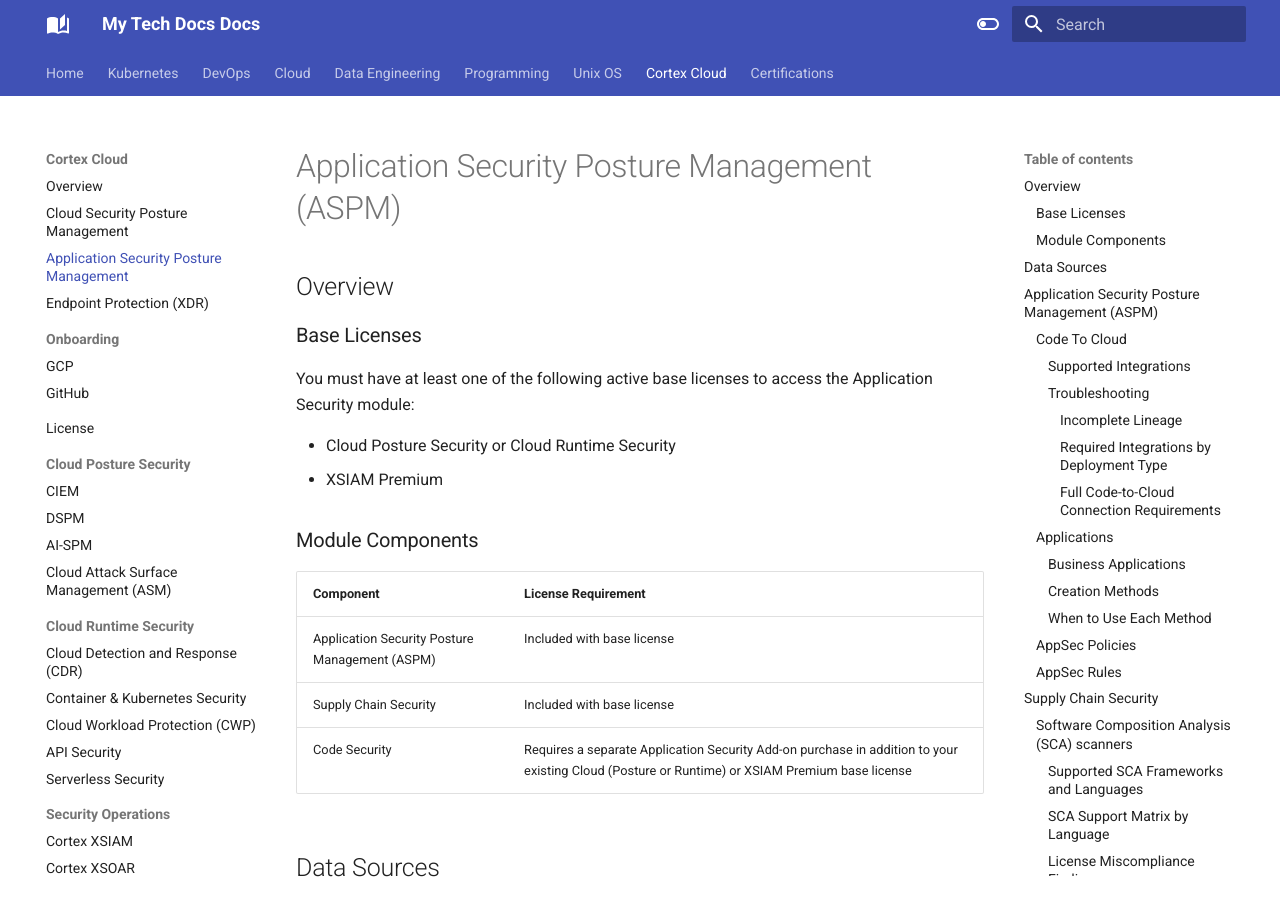
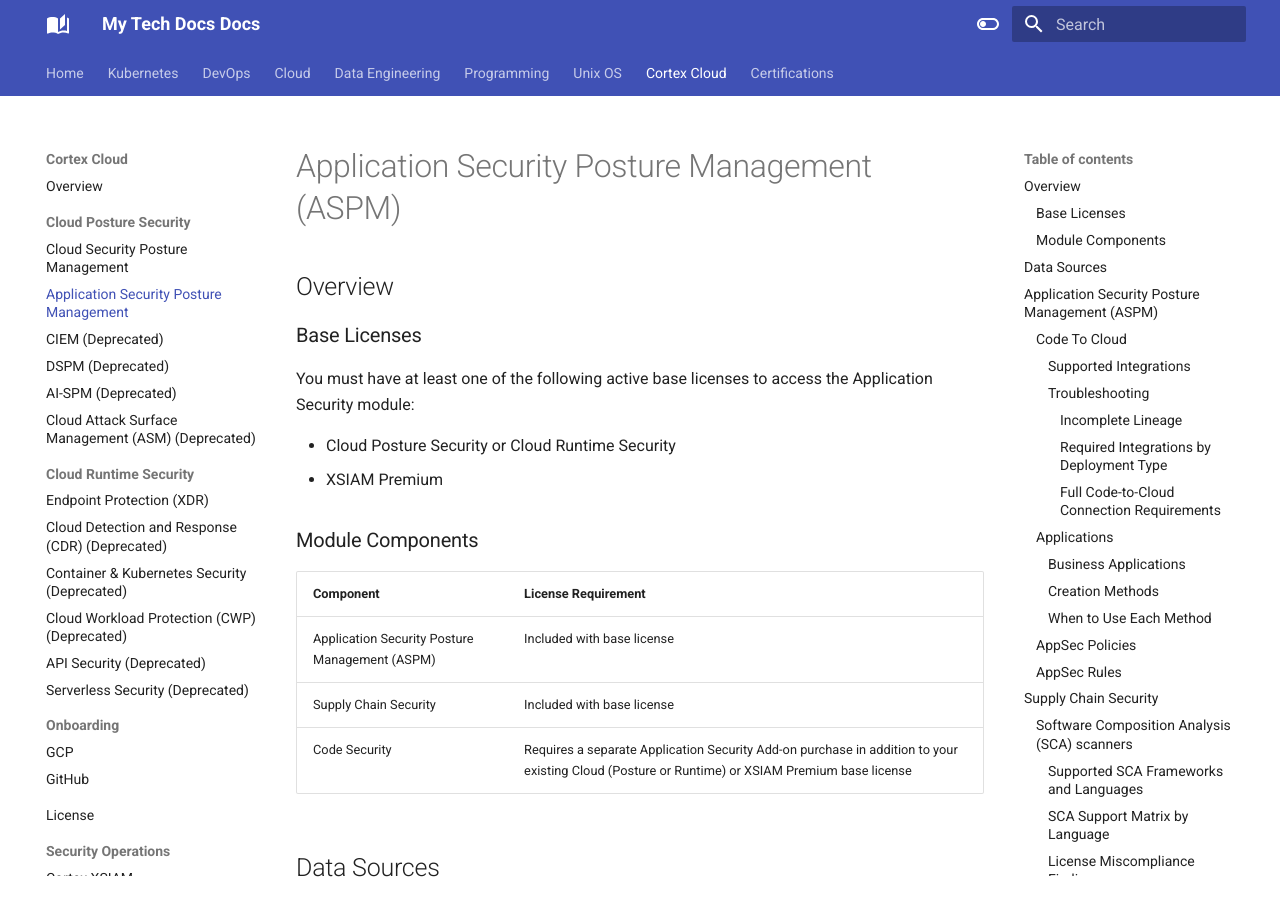
Before and after one commit to fdmsantos/mytechdocs, an MkDocs documentation site: the page built from docs/cortexcloud/cloud-posture/aspm.md, in a window 1280 px wide and 900 px high. Built offline with MkDocs 1.6.1 and Material for MkDocs 9.7.7, drawn with Linux system fonts in a browser that asks for light colours.

Commit message:
Refactoring Location

```diff
--- a/docs/cortexcloud/aspm.md
+++ b/docs/cortexcloud/cloud-posture/aspm.md
@@ -51,7 +51,7 @@ Provides a consolidated view of application risks and vulnerabilities across you
 
 ASPM does not execute scans. Detection and finding generation belong to Code Security (native scanners) and the Supply Chain Security pillar (VCS repository and CI/CD pipeline analysis). ASPM evaluates the findings against unified policies and orchestrates the resulting issues through to remediation.
 
-![ASPM Workflow](images/aspm-workflow.png){ loading=lazy }
+![ASPM Workflow](../images/aspm-workflow.png){ loading=lazy }
 
 [Documentation](https://docs-cortex.paloaltonetworks.com/r/BNCvOg6pEdBp~axnn92pBQ/Bw25CrPQtJJBsL9se8pEhQ)
 
--- a/mkdocs.yml
+++ b/mkdocs.yml
@@ -108,24 +108,24 @@ nav:
           - DNS: unix/networking/dns.md
   - Cortex Cloud:
       - Overview: cortexcloud/cortexcloud.md
-      - Cloud Security Posture Management: cortexcloud/cspm.md
-      - Application Security Posture Management: cortexcloud/aspm.md
-      - Endpoint Protection (XDR): cortexcloud/endpoint-protection.md
+      - Cloud Posture Security:
+          - Cloud Security Posture Management: cortexcloud/cloud-posture/cspm.md
+          - Application Security Posture Management: cortexcloud/cloud-posture/aspm.md
+          - CIEM (Deprecated): cortexcloud/cloud-posture/ciem.md
+          - DSPM (Deprecated): cortexcloud/cloud-posture/dspm.md
+          - AI-SPM (Deprecated): cortexcloud/cloud-posture/ai-spm.md
+          - Cloud Attack Surface Management (ASM) (Deprecated): cortexcloud/cloud-posture/asm.md
+      - Cloud Runtime Security:
+          - Endpoint Protection (XDR): cortexcloud/cloud-runtime/endpoint-protection.md
+          - Cloud Detection and Response (CDR) (Deprecated): cortexcloud/cloud-runtime/cdr.md
+          - Container & Kubernetes Security (Deprecated): cortexcloud/cloud-runtime/container-kubernetes.md
+          - Cloud Workload Protection (CWP) (Deprecated): cortexcloud/cloud-runtime/cwp.md
+          - API Security (Deprecated): cortexcloud/cloud-runtime/api-security.md
+          - Serverless Security (Deprecated): cortexcloud/cloud-runtime/serverless.md
       - Onboarding:
           - GCP: cortexcloud/onboarding/gcp.md
           - GitHub: cortexcloud/onboarding/github.md
       - License: cortexcloud/license.md
-      - Cloud Posture Security:
-          - CIEM: cortexcloud/cloud-posture/ciem.md
-          - DSPM: cortexcloud/cloud-posture/dspm.md
-          - AI-SPM: cortexcloud/cloud-posture/ai-spm.md
-          - Cloud Attack Surface Management (ASM): cortexcloud/cloud-posture/asm.md
-      - Cloud Runtime Security:
-          - Cloud Detection and Response (CDR): cortexcloud/cloud-runtime/cdr.md
-          - Container & Kubernetes Security: cortexcloud/cloud-runtime/container-kubernetes.md
-          - Cloud Workload Protection (CWP): cortexcloud/cloud-runtime/cwp.md
-          - API Security: cortexcloud/cloud-runtime/api-security.md
-          - Serverless Security: cortexcloud/cloud-runtime/serverless.md
       - Security Operations:
           - Cortex XSIAM: cortexcloud/security-operations/xsiam.md
           - Cortex XSOAR: cortexcloud/security-operations/xsoar.md
```
Also changed, not shown: docs/cortexcloud/cloud-posture/cspm.md (renamed from docs/cortexcloud/cspm.md), docs/cortexcloud/cloud-runtime/endpoint-protection.md (renamed from docs/cortexcloud/endpoint-protection.md).
